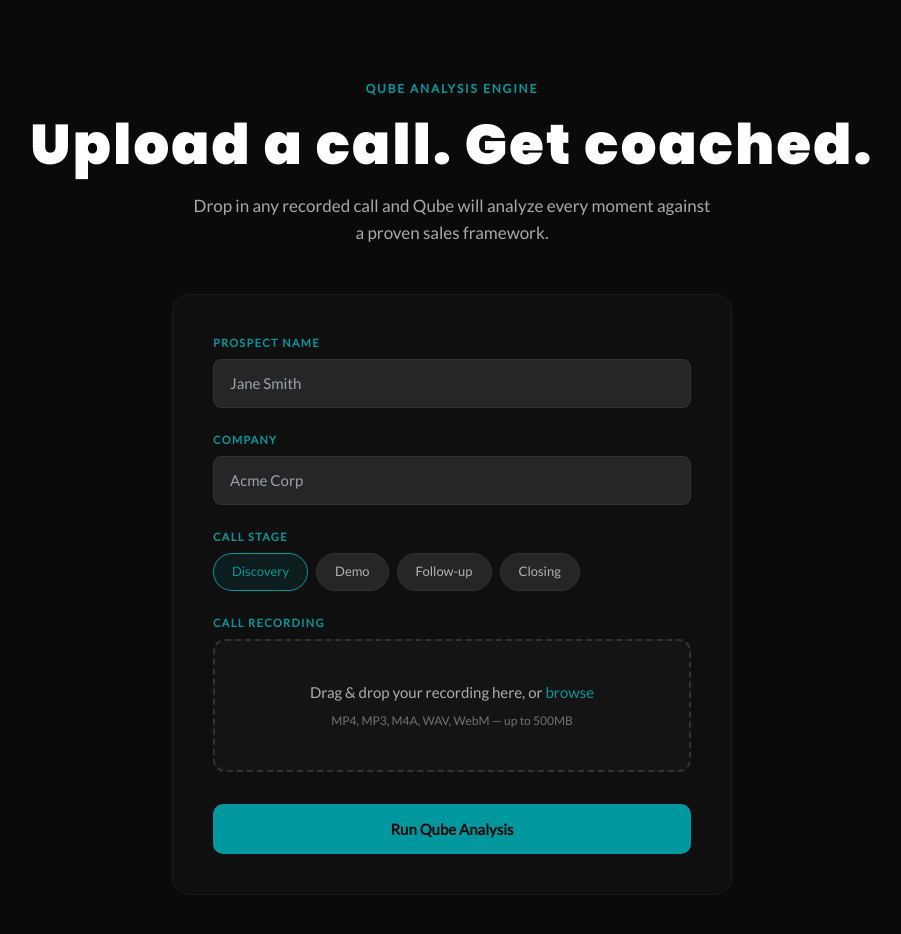
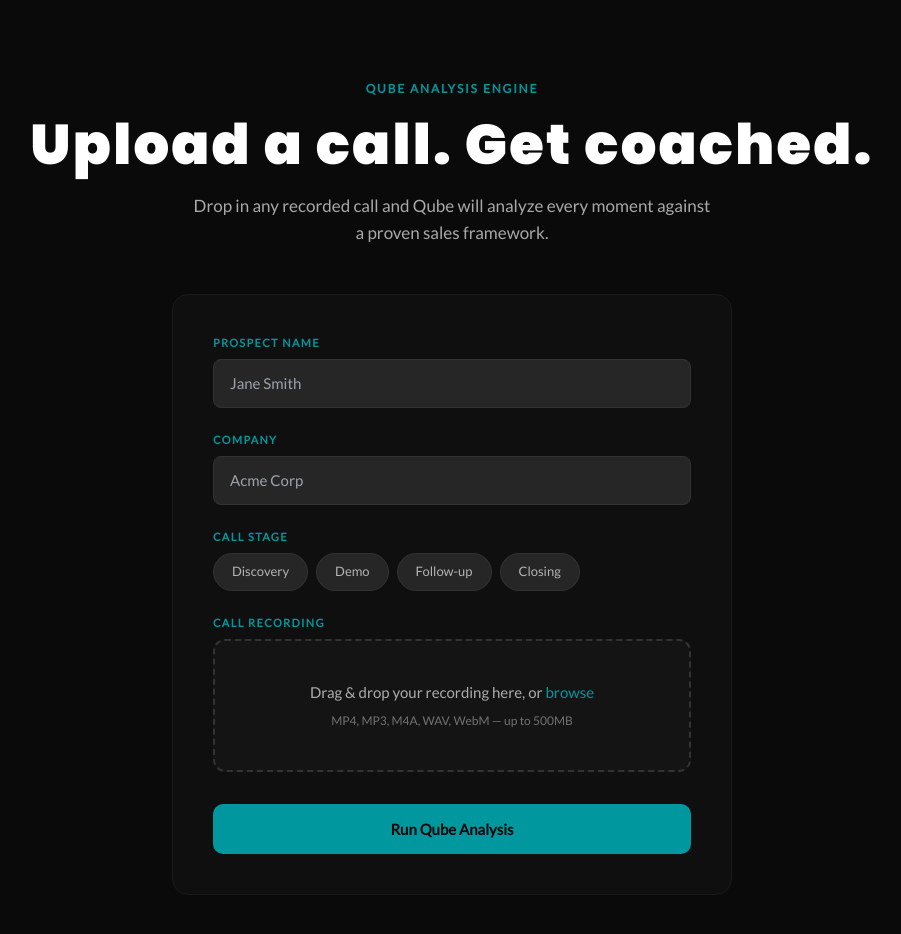
Before and after one commit to Hygenieai/HSOS, a Next.js app: page /upload in a window 1280 px wide. Shown: the top 934 px of the page, without its empty margins (188-1089 px from the left). Built offline with nearby package versions, Linux system fonts and the light colour scheme.

Commit message:
Start all form fields blank with no default selection
Call stage no longer pre-selects Discovery.

https://claude.ai/code/session_01YGHj9R87aUNMMno1Wo5PKF

```diff
--- a/app/upload/page.tsx
+++ b/app/upload/page.tsx
@@ -13,7 +13,7 @@ export default function UploadPage() {
 
   const [prospectName, setProspectName] = useState("");
   const [company, setCompany] = useState("");
-  const [callStage, setCallStage] = useState<string>("Discovery");
+  const [callStage, setCallStage] = useState<string>("");
   const [file, setFile] = useState<File | null>(null);
   const [dragOver, setDragOver] = useState(false);
   const [loading, setLoading] = useState(false);
```
